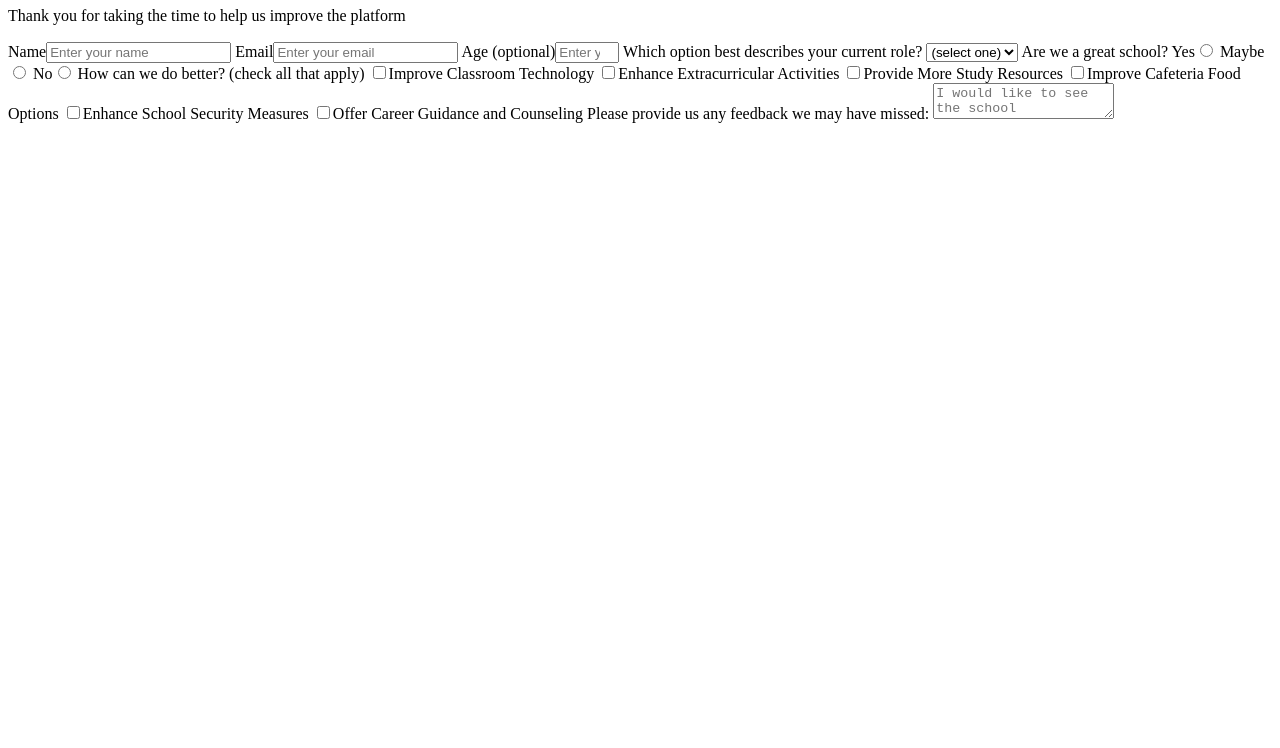
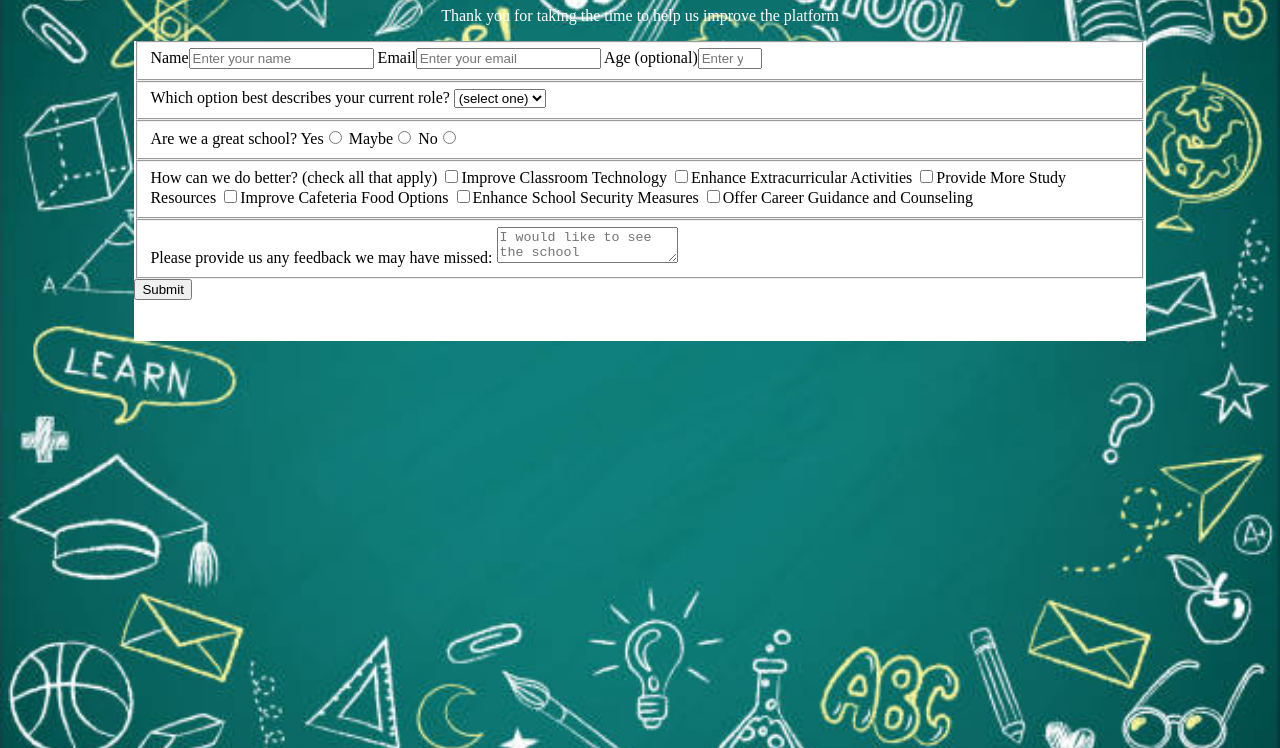
Before and after one commit to OmarDGreat/Survey-Form, a plain HTML site: page index.html in a window 1280 px wide. Shown: the part 73-821 px from the top of the page. Before the commit the page ends 800 px from the top, so only its background shows below. Drawn offline with Linux system fonts and the light colour scheme.

Commit message:
setting up css

```diff
--- a/index.html
+++ b/index.html
@@ -4,7 +4,7 @@
     <meta charset="UTF-8">
     <meta name="viewport" content="width=device-width, initial-scale=1.0">
     <title>School Survey/</title>
-    <link src="styles.css" href="./styles.css">
+    <link rel="stylesheet" href="./styles.css">
 </head>
 <body>
     <h1 id="title">School Survey Form</h1>
@@ -12,10 +12,14 @@
 
     <form id="survey-form">
 
+        <fieldset>
             <label for="name">Name</label><input id="name-label" name="name" type="text" placeholder="Enter your name">
             <label for="email">Email</label><input id="email-label" name="email" type="email" placeholder="Enter your email">
             <label for="age">Age (optional)</label><input id="number-label" name="number" type="number" min="12" max="120" placeholder="Enter your age">
+        </fieldset>
 
+
+        <fieldset>
             <label for="role">Which option best describes your current role?
                 <select id="role" name="role">
                     <option value="">(select one)</option>
@@ -24,13 +28,17 @@
                     <option value="3">Other</option>
                 </select>
             </label>
+        </fieldset>
 
+        <fieldset>
             <label for="recommendation">Are we a great school?
                 Yes<input type="radio" name="recommend" id="recommendation">
                 Maybe<input type="radio" name="recommend" id="recommendation">
                 No<input type="radio" name="recommend" id="recommendation">
             </label>
+        </fieldset>
 
+        <fieldset>
             <label for="improvement">How can we do better? (check all that apply)
                 <input type="checkbox" name="improvement" id="improvement" value="1">Improve Classroom Technology
                 <input type="checkbox" name="improvement" id="improvement" value="2">Enhance Extracurricular Activities
@@ -39,11 +47,15 @@
                 <input type="checkbox" name="improvement" id="improvement" value="5">Enhance School Security Measures
                 <input type="checkbox" name="improvement" id="improvement" value="6">Offer Career Guidance and Counseling
             </label>
+        </fieldset>
 
+        <fieldset>
             <label for="comments">Please provide us any feedback we may have missed:
                 <textarea name="comments" id="comments" placeholder="I would like to see the school implement..."></textarea>
             </label>
+        </fieldset>
 
+    <input type="submit" value="Submit">
     </form>
 
 
--- a/styles.css
+++ b/styles.css
@@ -0,0 +1,27 @@
+html, body {
+    height: 100%;
+}
+
+body {
+    background-image: url("/Images/School-background.jpg");
+    background-repeat: no-repeat;
+    background-size: cover;
+}
+
+form {
+    background-color: white;
+    width: 80%;
+    margin: 0 auto;
+    min-height: 300px;
+    max-height: 500px;
+}
+
+div {
+    display: block;
+}
+
+h1, p {
+    text-align: center;
+    color: white;
+    font-weight: 100;
+}
```
Also changed, not shown: Images/School-background.jpg (added). Lines whose indentation alone changed are shown as unchanged.
